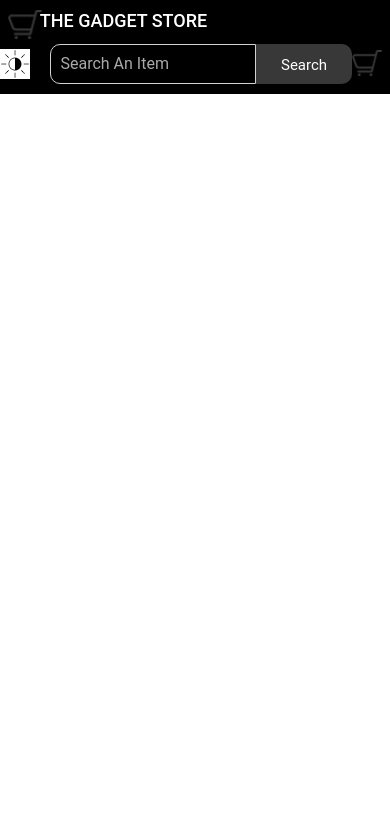
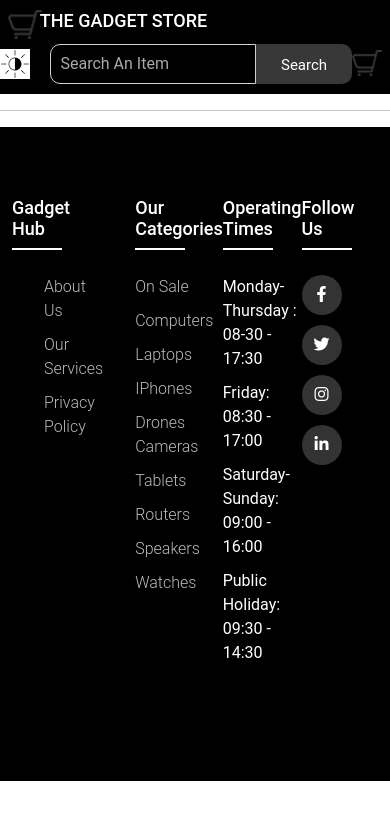
Before and after one commit to Asiphe04/ASIPHE_JS_EOMP, a plain HTML site: page index.html in a window 390 px wide. Drawn offline with nearby package versions, Linux system fonts and the light colour scheme.

Commit message:
one_bug_in_footer

```diff
--- a/index.html
+++ b/index.html
@@ -5,6 +5,7 @@
     <meta http-equiv="X-UA-Compatible" content="IE=edge" />
     <meta name="viewport" content="width=device-width, initial-scale=1.0" />
     <link rel="stylesheet" href="/style/index.css" />
+    <link rel="stylesheet" type="text/css" href="https://cdnjs.cloudflare.com/ajax/libs/font-awesome/5.15.1/css/all.min.css">
     <link
     href="https://cdn.jsdelivr.net/npm/bootstrap@5.3.0/dist/css/bootstrap.min.css"
     rel="stylesheet"
@@ -39,7 +40,9 @@
       </div>
     </nav>
   </header>
+
     <!-- End of navbar -->
+    <hr>
     <!-- pages links -->
 
     <!-- <ul class="links-container w-100  d-flex justify-content-center list-unstyled">
@@ -58,72 +61,95 @@
     </header> -->
     <!-- End of hero sections -->
     <!-- Footer -->
-    <!-- <footer>
-      <div class="footer-content">
-        <img src="img/light-logo.png" class="logo" alt="" />
+    <!-- <footer class="bg-black d-flex">
+      <div class="footer-content d-flex">
+        <img src="/images/samsung-galaxy-s23-ultra-google-apps.jpg" class="logo" alt="" />
         <div class="footer-ul-container">
           <ul class="category">
-            <li class="category-title">men</li>
-            <li><a href="#" class="footer-link">t-shirts</a></li>
-            <li><a href="#" class="footer-link">sweatshirts</a></li>
-            <li><a href="#" class="footer-link">shirts</a></li>
-            <li><a href="#" class="footer-link">jeans</a></li>
-            <li><a href="#" class="footer-link">trousers</a></li>
-            <li><a href="#" class="footer-link">shoes</a></li>
-            <li><a href="#" class="footer-link">casuals</a></li>
-            <li><a href="#" class="footer-link">formals</a></li>
-            <li><a href="#" class="footer-link">sports</a></li>
-            <li><a href="#" class="footer-link">watch</a></li>
-          </ul>
-          <ul class="category">
-            <li class="category-title">women</li>
-            <li><a href="#" class="footer-link">t-shirts</a></li>
-            <li><a href="#" class="footer-link">sweatshirts</a></li>
-            <li><a href="#" class="footer-link">shirts</a></li>
-            <li><a href="#" class="footer-link">jeans</a></li>
-            <li><a href="#" class="footer-link">trousers</a></li>
-            <li><a href="#" class="footer-link">shoes</a></li>
-            <li><a href="#" class="footer-link">casuals</a></li>
-            <li><a href="#" class="footer-link">formals</a></li>
-            <li><a href="#" class="footer-link">sports</a></li>
-            <li><a href="#" class="footer-link">watch</a></li>
+            <li class="category-title">Our Categories:</li>
+            <li><a href="#" class="footer-link">On Sale</a></li>
+            <li><a href="#" class="footer-link">Computers</a></li>
+            <li><a href="#" class="footer-link">Laptops</a></li>
+            <li><a href="#" class="footer-link">iPhones</a></li>
+            <li><a href="#" class="footer-link">Drones</a></li>
+            <li><a href="#" class="footer-link">Cameras</a></li>
+            <li><a href="#" class="footer-link">Tablets</a></li>
+            <li><a href="#" class="footer-link">Routers</a></li>
+            <li><a href="#" class="footer-link">Speakers</a></li>
+            <li><a href="#" class="footer-link">Watches</a></li>
           </ul>
         </div>
+        <ul class="time">
+          <li class="category-title">Operating times:</li>
+          <li><p class="footer-link">Monday-Thursday : 08-30 - 17:30</p></li>
+          <li><p class="footer-link">Friday: 08:30 - 17:00</p></li>
+
+          <li><p class="footer-link">Saturday-Sunday: 09:00 - 16:00</p></li>
+
+          <li><p class="footer-link">Public Holiday: 09:30 - 14:30</p></li>
+        </ul>
+
       </div>
-    </footer> -->
-    <!-- <footer>
-      <p class="footer-title">about company</p>
-      <p class="info">
-        Lorem ipsum, dolor sit amet consectetur adipisicing elit. Repellat
-        tempore ad suscipit, eos eius quisquam sed optio nisi quaerat fugiat
-        ratione et vero maxime praesentium, architecto minima reiciendis iste
-        quo deserunt assumenda alias ducimus. Ullam odit maxime id voluptates
-        rerum tenetur corporis laboriosam! Cum error ipsum laborum tempore in
-        rerum necessitatibus nostrum nobis modi! Debitis adipisci illum nemo
-        aperiam sed, et accusamus ut officiis. Laborum illo exercitationem quo
-        culpa reprehenderit excepturi distinctio tempore cupiditate praesentium
-        nisi ut iusto, assumenda perferendis facilis voluptas autem fuga sunt ab
-        debitis voluptatum harum eum. Asperiores, natus! Est deserunt incidunt
-        quasi placeat omnis, itaque harum?
-      </p>
-      <p class="info">
-        support emails - help@clothing.com, customersupport@clothing.com
-      </p>
-      <p class="info">telephone - 180 00 00 001, 180 00 00 002</p>
-      <div class="footer-social-container">
-        <div>
-          <a href="#" class="social-link">terms & services</a>
-          <a href="#" class="social-link">privacy page</a>
-        </div>
-        <div>
-          <a href="#" class="social-link">instagram</a>
-          <a href="#" class="social-link">facebook</a>
-          <a href="#" class="social-link">twitter</a>
+    </div>
+    <p class="footer-credit bg-dark">  Copyright &copy; 2023 All Rights Reserved by Asiphe Ndimlana</p>
+      </div>
+    </footer>
+   -->
+    <!-- End of footer -->
+    <footer class="footer">
+      <div class="container ">
+        <div class="d-flex">
+          <div class="footer-col">
+            <h4>Gadget Hub</h4>
+            <ul>
+              <li><a href="#">About us</a></li>
+              <li><a href="#">Our services</a></li>
+              <li><a href="#">Privacy policy</a></li>
+
+            </ul>
+          </div>
+          <div id="Categories" class="footer-col">
+
+            <ul class="">
+              <h4>Our Categories</h4>
+              <div class="column">
+              <li><a href="#">On Sale</a></li>
+              <li><a href="#">Computers</a></li>
+              <li><a href="#">Laptops</a></li>
+              <li><a href="#">iPhones</a></li>
+              <li><a href="#">Drones</a></li>
+            </div>
+            <div class="column">
+              <li><a href="#">Cameras</a></li>
+              <li><a href="#">Tablets</a></li>
+              <li><a href="#">Routers</a></li>
+              <li><a href="#">Speakers</a></li>
+              <li><a href="#">Watches</a></li>
+            </div>
+            </ul>
+          </div>
+          <div class="footer-col">
+            <h4>Operating times</h4>
+            <ul class="text-white list-unstyled">
+              <li>Monday-Thursday : 08-30 - 17:30</li>
+              <li>Friday: 08:30 - 17:00</li>
+              <li>Saturday-Sunday: 09:00 - 16:00</li>
+              <li>Public Holiday: 09:30 - 14:30</li>
+
+            </ul>
+          </div>
+          <div class="footer-col">
+            <h4>follow us</h4>
+            <div class="social-links">
+              <a href="#"><i class="fab fa-facebook-f"></i></a>
+              <a href="#"><i class="fab fa-twitter"></i></a>
+              <a href="#"><i class="fab fa-instagram"></i></a>
+              <a href="#"><i class="fab fa-linkedin-in"></i></a>
+            </div>
+          </div>
         </div>
       </div>
-      <p class="footer-credit">Clothing, Best apparels online store</p>
-    </footer> -->
-    <!-- End of footer -->
+   </footer>
     <script src="/js/index.js"></script>
     <script
     src="https://cdn.jsdelivr.net/npm/bootstrap@5.3.0/dist/js/bootstrap.bundle.min.js"
--- a/style/index.css
+++ b/style/index.css
@@ -128,90 +128,80 @@
   margin-bottom: 40px;
   text-transform: capitalize;
 }
-footer {
-  position: relative;
-  width: 100%;
-  padding: 40px 10vw;
-  padding-bottom: 80px;
-  background: #383838;
+/* Footer section */
+ul{
+	list-style: none;
+}
+.footer{
+	background-color: #000000;
+    padding: 70px 0;
 }
 
-.footer-content {
-  display: flex;
-  width: 100%;
-  justify-content: space-between;
+.footer-col{
+   width: 25%;
+}
+.footer-col h4{
+	font-size: 18px;
+	color: #ffffff;
+	text-transform: capitalize;
+	margin-bottom: 35px;
+	font-weight: 500;
+	position: relative;
+}
+.footer-col h4::before{
+	content: '';
+	position: absolute;
+	left:0;
+	bottom: -10px;
+	background-color: #ffffff;
+	height: 2px;
+	box-sizing: border-box;
+	width: 50px;
+}
+.footer-col ul li:not(:last-child){
+	margin-bottom: 10px;
+}
+.footer-col ul li a{
+	font-size: 16px;
+	text-transform: capitalize;
+	color: #ffffff;
+	text-decoration: none;
+	font-weight: 300;
+	color: #bbbbbb;
+	display: block;
+	transition: all 0.3s ease;
 }
 
-.footer-content .logo {
-  height: 160px;
+.footer-col ul li a:hover{
+	color: #ffffff;
+	padding-left: 8px;
+}
+.footer-col .social-links a{
+	display: inline-block;
+	height: 40px;
+	width: 40px;
+	background-color: rgba(255,255,255,0.2);
+	margin:0 10px 10px 0;
+	text-align: center;
+	line-height: 40px;
+	border-radius: 50%;
+	color: #ffffff;
+	transition: all 0.5s ease;
+}
+.footer-col .social-links a:hover{
+	color: #24262b;
+	background-color: #ffffff;
 }
 
-.footer-ul-container {
-  width: 45%;
-  display: flex;
-  justify-content: space-between;
+/*responsive*/
+@media(max-width: 767px){
+  .footer-col{
+    width: 50%;
+    margin-bottom: 30px;
 }
-
-.category {
-  width: 200px;
-  display: grid;
-  grid-template-columns: repeat(2, 1fr);
-  grid-gap: 10px;
-  list-style: none;
 }
-
-.category-title {
-  grid-column: span 2;
-  text-transform: capitalize;
-  color: #fff;
-  font-size: 20px;
-  margin-bottom: 20px;
+@media(max-width: 574px){
+  .footer-col{
+    width: 100%;
 }
-
-.category .footer-link {
-  text-decoration: none;
-  text-transform: capitalize;
-  color: rgba(255, 255, 255, 0.75);
 }
-
-.footer-link:hover {
-  color: #fff;
-}
-.footer-title,
-.info {
-  color: rgba(255, 255, 255, 0.75);
-  margin: 20px 0;
-  text-transform: capitalize;
-}
-
-.footer-title {
-  margin-top: 80px;
-  color: #fff;
-}
-
-.footer-social-container {
-  margin-top: 40px;
-  display: flex;
-  justify-content: space-between;
-}
-
-.social-link {
-  color: #fff;
-  margin-left: 20px;
-  text-transform: capitalize;
-}
-
-.social-link:nth-child(1) {
-  margin-left: 0;
-}
-
-.footer-credit {
-  width: 100%;
-  padding: 10px;
-  position: absolute;
-  left: 0;
-  bottom: 0;
-  text-align: center;
-  color: #fff;
-  background: rgba(0, 0, 0, 0.2);
-}
```
